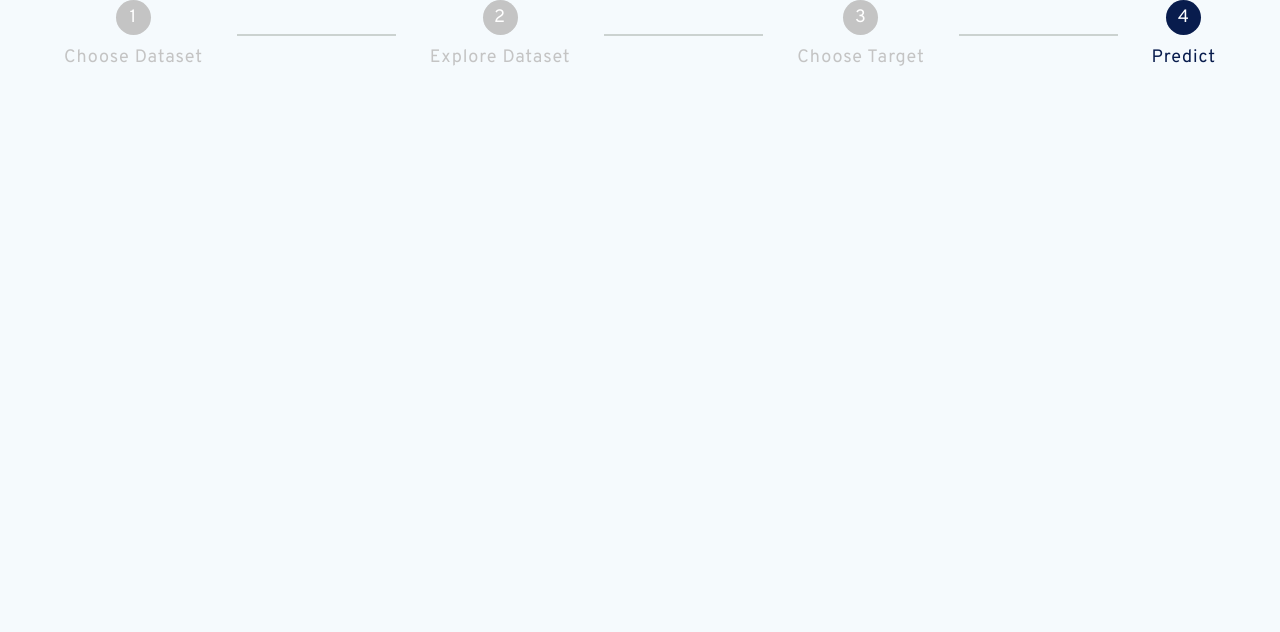
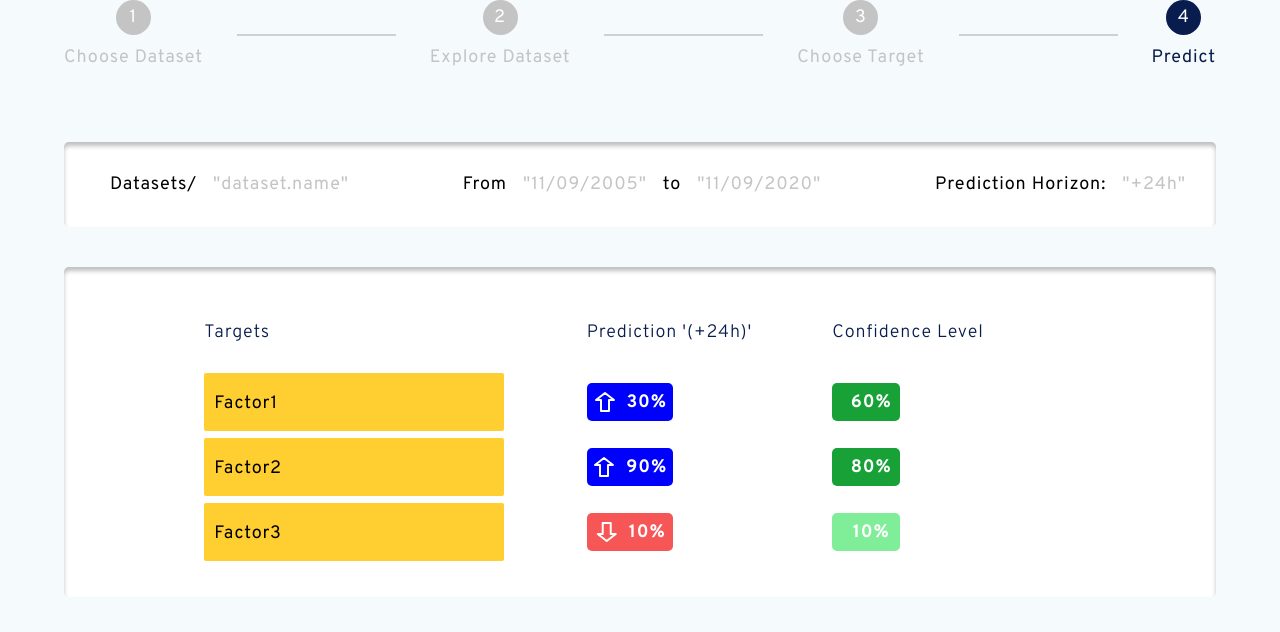
Before and after one commit to salim499/mvp2_version2, a React (Create React App) app: page /predict in a window 1280 px wide. Shown: the top 632 px of the page. Built offline with nearby package versions, Linux system fonts and the light colour scheme; what @amcharts/amcharts4 would draw is missing.

Commit message:
predict page design integration until targets prediction table: done

```diff
--- a/src/css/Predict.css
+++ b/src/css/Predict.css
@@ -0,0 +1,97 @@
+.predict-container {
+  width: 100%;
+}
+
+.predict-table-container {
+  width: 90%;
+  margin: auto;
+  padding: 30px 30px;
+  box-sizing: border-box;
+  background-color: white;
+  box-shadow: inset 0px 4px 4px rgb(0 0 0 / 25%);
+  border-radius: 5px;
+  margin-bottom: 40px;
+}
+
+.predict-table-container > table {
+  border-collapse: collapse;
+  width: 80%;
+  margin: 0 auto;
+}
+
+.predict-table-container > table > tr {
+  margin-bottom: 5px;
+}
+
+.predict-table-container > table > tr:first-child {
+  height: 70px;
+}
+
+.predict-table-container > table > tr:first-child > th {
+  font-family: "Overpass", sans-serif;
+  font-weight: 300;
+  font-size: 18px;
+  color: var(--background-blue);
+}
+
+.predict-table-container > table > tr > th:first-child,
+.predict-table-container > table > tr > td:first-child {
+  width: 50%;
+  display: flex;
+  justify-content: flex-start;
+}
+
+.predict-table-container > table > tr > td:first-child > div {
+  width: 300px;
+  height: 58px;
+  background: var(--yellow);
+  border-radius: 2px;
+}
+
+.predict-table-container > table > tr > td:first-child > div > p {
+  padding-left: 10px;
+}
+.predict-table-container > table > tr > th:nth-child(2),
+.predict-table-container > table > tr > td:nth-child(2) {
+  width: 32%;
+  display: flex;
+  justify-content: flex-start;
+}
+.predict-table-container > table > tr > th:last-child,
+.predict-table-container > table > tr > td:last-child {
+  width: 32%;
+  display: flex;
+  justify-content: flex-start;
+}
+
+.predict-table-container > table > tr > td:nth-child(2) > div {
+  width: 86px;
+  height: 38px;
+
+  border-radius: 5px;
+
+  display: flex;
+  flex-direction: row;
+  justify-content: center;
+  align-items: center;
+}
+
+.predict-table-container > table > tr > td:nth-child(2) > div > p,
+.predict-table-container > table > tr > td:last-child > div > p {
+  font-family: "Overpass";
+  font-weight: 600;
+  font-size: 18px;
+  line-height: 25px;
+  color: #ffffff;
+  margin-left: 10px;
+}
+
+.predict-table-container > table > tr > td:last-child > div {
+  width: 68px;
+  height: 38px;
+  border-radius: 5px;
+
+  display: flex;
+  justify-content: center;
+  align-items: center;
+}
--- a/src/features/ChooseTarget.js
+++ b/src/features/ChooseTarget.js
@@ -39,7 +39,7 @@ const ChooseTarget = () => {
         <div className="choose-target-container">
         <div className="edit-model-container">
           <div>
-            <span>datasets/</span><span>"dataset.name"</span>
+            <span>Datasets/</span><span style={{color:'#cbd2d0'}}>"dataset.name"</span>
           </div>
         </div>
         <div className="edit-model-container">
--- a/src/features/Predict.js
+++ b/src/features/Predict.js
@@ -6,6 +6,10 @@ import { useNavBar } from "../contexts/navbar"
 
 // Import components
 import Timeline from '../components/Timeline'
+
+// Import Icons
+import arrowUp from '../assets/icons/arrowUp.svg'
+import arrowDown from '../assets/icons/arrowDown.svg'
 
 // constants
 const timelineLevel=4
@@ -18,6 +22,70 @@ const Predict = () => {
             <div className={navBarState?"container-with-margin ":"container-without-margin"}>
                 <Timeline timelineLevel={timelineLevel}/>
                 <div className="predict-container">
+                    <div className="edit-model-container" style={{display:'flex', justifyContent:'space-between', alignItems:'center'}}>
+                    <div>
+                        <span>Datasets/</span><span style={{color:'#c4c4c4'}}>"dataset.name"</span>
+                    </div>
+                    <div>
+                        <span>From</span><span style={{color:'#c4c4c4'}}>"11/09/2005"</span><span>to</span><span style={{color:'#c4c4c4'}}>"11/09/2020"</span>
+                    </div>
+                    <div>
+                        <span>Prediction Horizon:</span><span style={{color:'#c4c4c4'}}>"+24h"</span>
+                    </div>
+                    </div>
+                    <div className="edit-model-container" className="predict-table-container">
+                        <table>
+                              <tr>
+                                <th>Targets</th>
+                                <th>Prediction '(+24h)'</th>
+                                <th>Confidence Level</th>
+                                </tr>
+                                <tr>
+                                <td><div><p>Factor1</p></div></td>
+                                {/* Mettre une condition pour verifier que la prediction est positive ou negative et afficher la bonne classe en fonction et l'icone */}
+                                <td>
+                                <div style={{backgroundColor:'#0000ff'}}>
+                                    <img src={arrowUp} alt="arrow up"/>
+                                    <p>30%</p>
+                                </div>
+                                </td>
+                                {/* Mettre une condition pour afficher 4 niveaux differemys de vert */}
+                                <td>
+                                    <div style={{backgroundColor:'#17A137'}}>
+                                        <p>60%</p>
+                                    </div>
+                                </td>
+                                </tr>
+                                <tr>
+                                <td><div><p>Factor2</p></div></td>
+                                <td>
+                                <div style={{backgroundColor:'#0000ff'}}>
+                                    <img src={arrowUp} alt="arrow up"/>
+                                    <p>90%</p>
+                                </div>
+                                </td>
+                                <td>
+                                <div style={{backgroundColor:'#17A137'}}>
+                                    <p>80%</p>
+                                </div>
+                                </td>
+                                </tr>
+                                <tr>
+                                <td><div><p>Factor3</p></div></td>
+                                <td>
+                                <div style={{backgroundColor:'#F65656'}}>
+                                    <img src={arrowDown} alt="arrow down"/>
+                                    <p>10%</p>
+                                </div>
+                                </td>
+                                <td>
+                                <div style={{backgroundColor:'#80ED99'}}>
+                                    <p>10%</p>
+                                </div>
+                                </td>
+                                </tr>
+                        </table>
+                    </div>
                 </div>
             </div>
         </>
```
Also changed, not shown: src/assets/icons/arrowDown.svg (added), src/assets/icons/arrowUp.svg (added).
